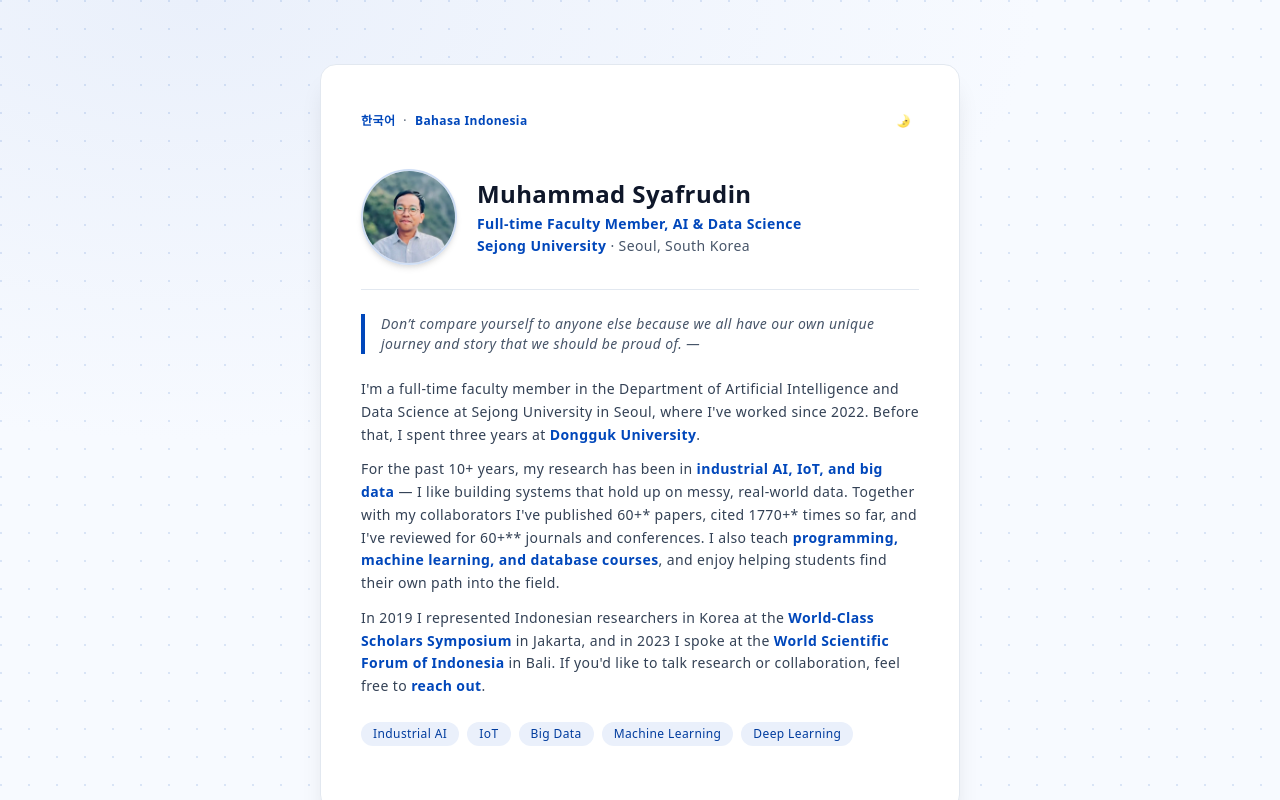
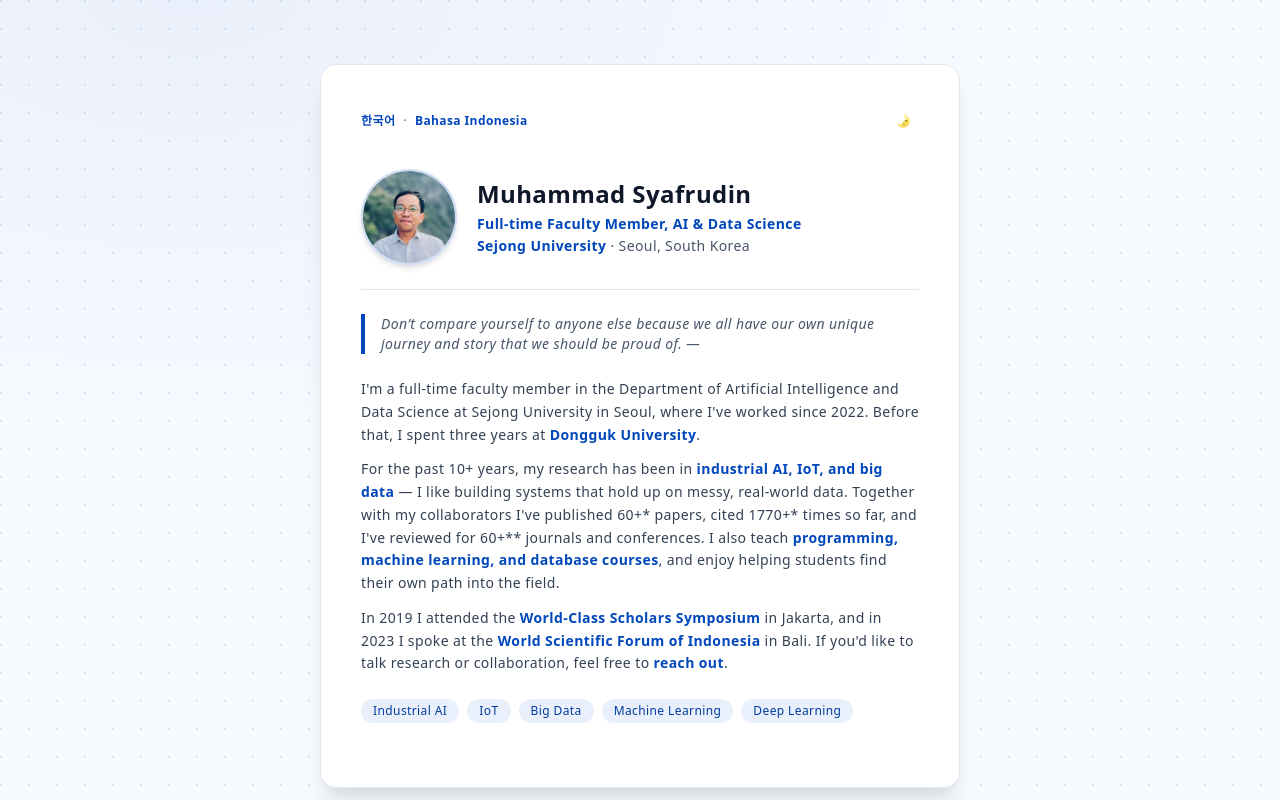
Before and after one commit to justudin/justudin.github.io, a website: page src/index.html in a window 1280 px wide. Drawn offline with Linux system fonts and the light colour scheme; files that its build step writes are made by us from their sources.

Commit message:
updated
updated

```diff
--- a/src/index.html
+++ b/src/index.html
@@ -142,7 +142,7 @@
 						courses</a>, and enjoy helping students find their own path into the field.
 				</p>
 				<p>
-					In 2019 I represented Indonesian researchers in Korea at the
+					In 2019 I attended the
 					<a href="https://web.archive.org/web/20260312181407/https://edukasi.kompas.com/read/2019/08/20/18345511/belajar-dari-korea-selatan-riset-berbasis-kebutuhan-industri"
 						class="link" target="_blank" data-tippy-content="Visit the page">World-Class Scholars
 						Symposium</a> in Jakarta, and in 2023 I spoke at the
```
Also changed, not shown: docs/id.html (+1 -1 lines), docs/index.html (+1 -1 lines), src/id.html (+1 -1 lines).
